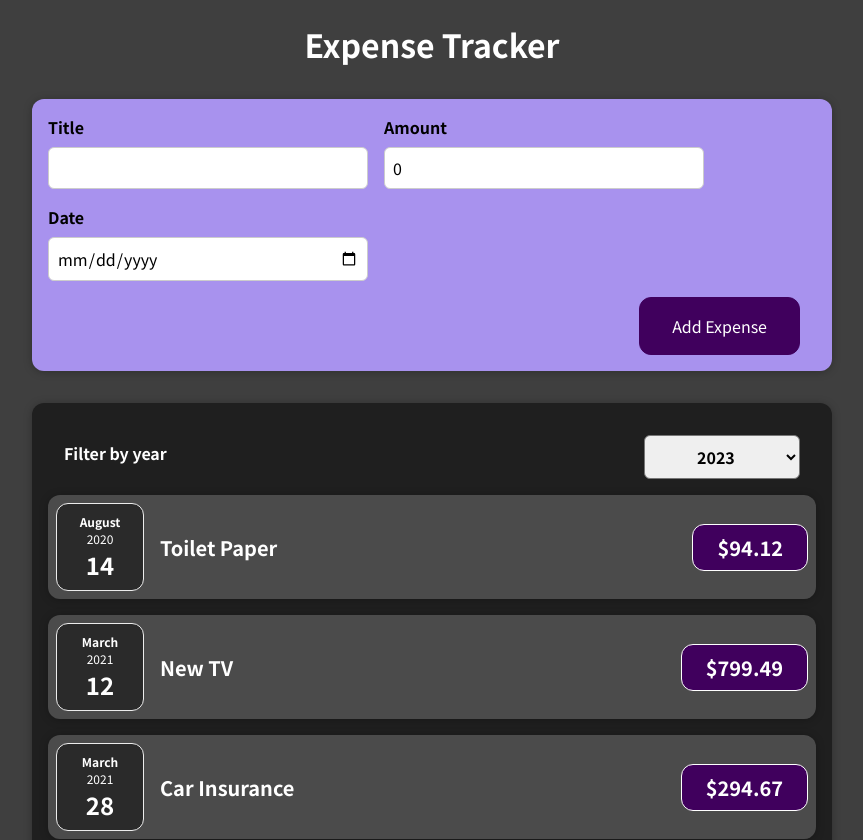
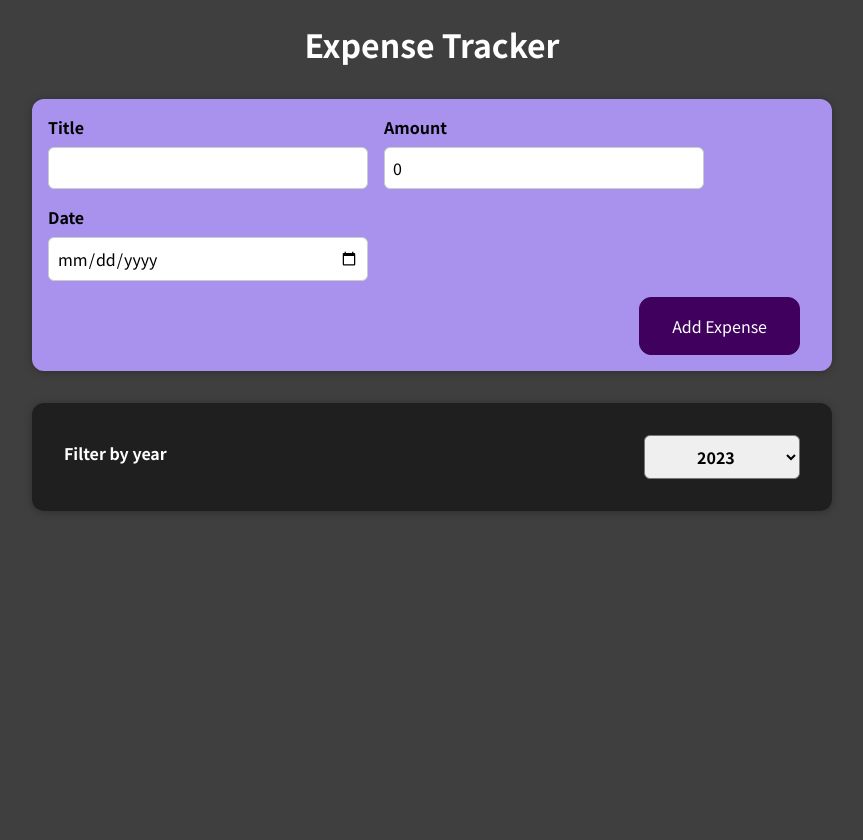
Before and after one commit to Victor-Guerrero-Devs/react-expense-tracker, a React (Vite) app: page / in a window 1280 px wide. Shown: the top 840 px of the page, without its empty margins (208-1071 px from the left). After the commit the page ends 800 px from the top, so only its background shows below. Built offline with nearby package versions, Linux system fonts and the light colour scheme.

Commit message:
Add filter expenses by year func

```diff
--- a/src/components/Expenses/Expenses.jsx
+++ b/src/components/Expenses/Expenses.jsx
@@ -10,13 +10,18 @@
   const filterChangeHandler = (selectedYear) => {
     setFilteredYear(selectedYear);
   };
+
+  const filteredExpenses = items.filter((expense) => {
+    return expense.date.getFullYear().toString() === filteredYear;
+  });
+
   return (
     <Card className="expenses">
       <ExpenseFilter
         selected={filteredYear}
         onChangeFilter={filterChangeHandler}
       />
-      {items.map((expense) => (
+      {filteredExpenses.map((expense) => (
         <ExpenseItem
           key={expense.id}
           title={expense.title}
```
